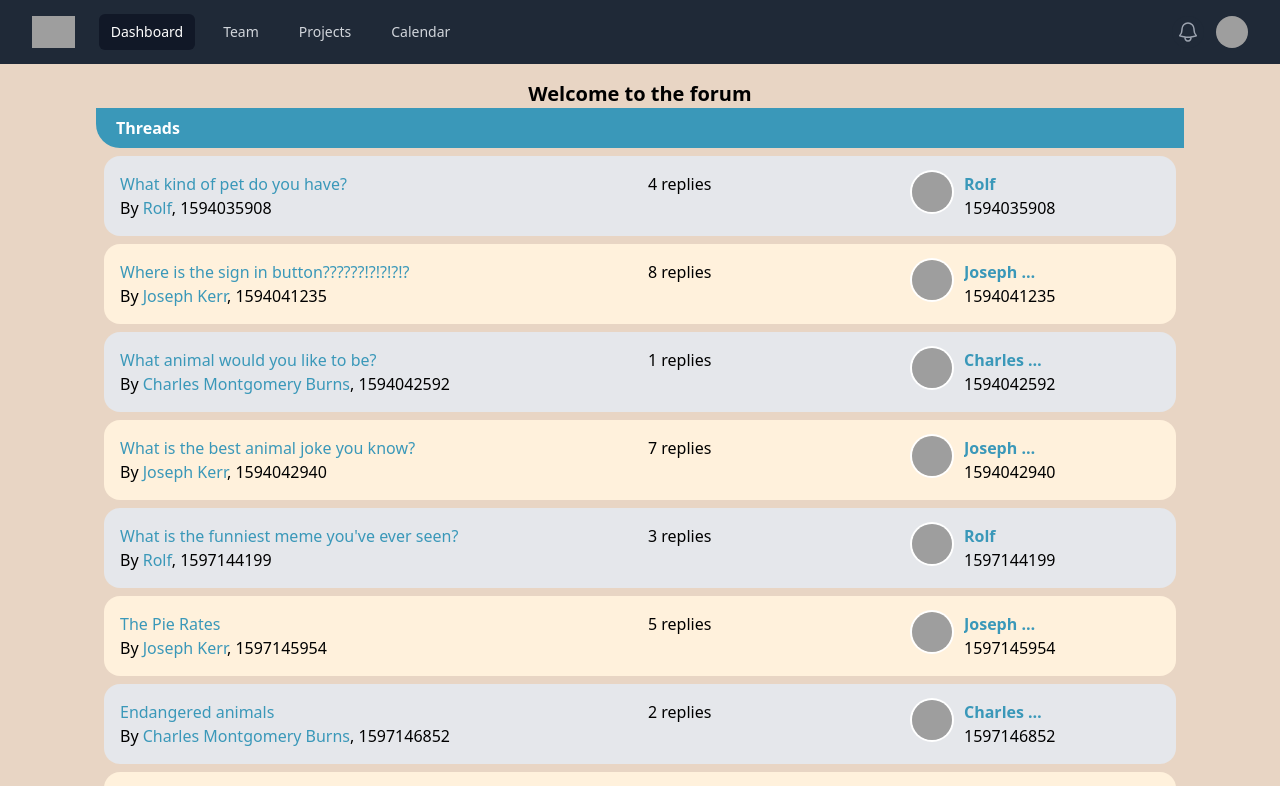
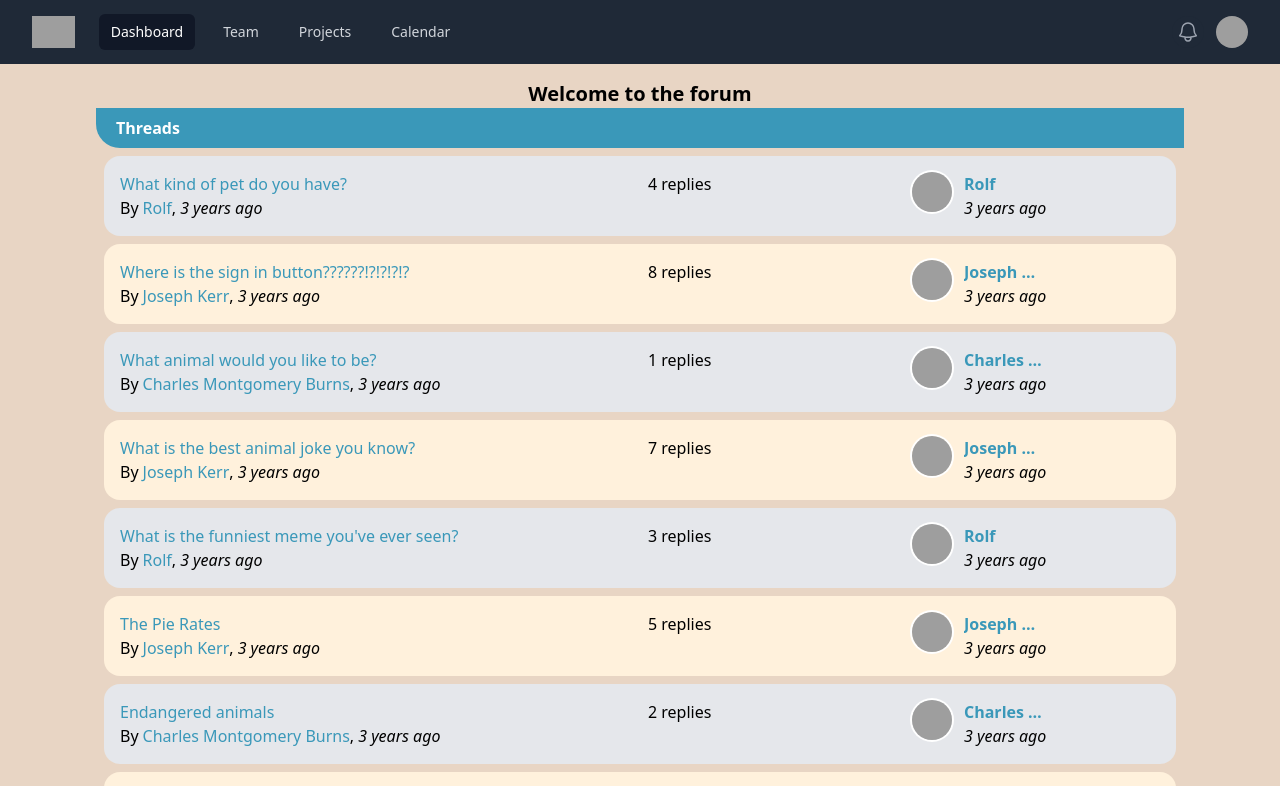
Before and after one commit to majajij/vue-school, a Vue app: page / in a window 1280 px wide. Shown: the top 786 px of the page. Built offline with nearby package versions, Linux system fonts and the light colour scheme; grey boxes are pictures that could not be loaded.

Commit message:
Registering Base Components Globally

```diff
--- /dev/null
+++ b/src/components/AppDate.vue
@@ -0,0 +1,40 @@
+<template>
+  <div>
+    <span class="italic" :title="humanFriendlyDate(timestamp)">
+          {{ diffForHumans(timestamp) }}
+    </span>
+  </div>
+</template>
+
+<script>
+import dayjs from 'dayjs';
+import relativeTime from 'dayjs/plugin/relativeTime';
+import localizedFormat from 'dayjs/plugin/localizedFormat';
+dayjs.extend(relativeTime)
+dayjs.extend(localizedFormat)
+export default {
+  name: 'AppDate',
+  props:{
+    timestamp:{
+      type: Number,
+      required: true
+    }
+  },
+  data (){
+    return {
+    }
+  },
+  methods:{
+    diffForHumans(timestamp){
+      return dayjs.unix(timestamp).fromNow();
+    },
+    humanFriendlyDate(timestamp){
+      return dayjs.unix(timestamp).format('llll');
+    }
+  }
+}
+</script>
+
+<style lang="scss" scoped>
+
+</style>
--- a/src/components/PostItem.vue
+++ b/src/components/PostItem.vue
@@ -10,9 +10,9 @@
       </div>
       <div class="flex-initial w-10/12 px-2 py-2">
         <p>{{post.text}}</p>
-        <span class="float-right mt-2 italic" :title="humanFriendlyDate(post.publishedAt)">
-          {{ diffForHumans(post.publishedAt) }}
-        </span>
+        <div class="float-right mt-2">
+          <app-date :timestamp="post.publishedAt" />
+        </div>
       </div>
     </div>
   </div>
@@ -20,11 +20,6 @@
 
 <script>
 import sourceData from "@/data.json";
-import dayjs from 'dayjs';
-import relativeTime from 'dayjs/plugin/relativeTime';
-import localizedFormat from 'dayjs/plugin/localizedFormat';
-dayjs.extend(relativeTime)
-dayjs.extend(localizedFormat)
 export default {
   name: 'PostItem',
   props:{
@@ -41,12 +36,6 @@ export default {
   methods:{
     userById(userId){
       return this.users.find(p => p.id === userId)
-    },
-    diffForHumans(timestamp){
-      return dayjs.unix(timestamp).fromNow();
-    },
-    humanFriendlyDate(timestamp){
-      return dayjs.unix(timestamp).format('llll');
     }
   }
 }
--- a/src/components/ThreadList.vue
+++ b/src/components/ThreadList.vue
@@ -11,8 +11,8 @@
             <div class="text-primary">
               <router-link :to="{name: 'ThreadShow', params: {id: thread.id}}">{{thread.title}}</router-link>
             </div>
-            <div>
-              By <span class="text-primary">{{userById(thread.userId).name}}</span>, {{thread.publishedAt}}
+            <div class="flex flex-row">
+              By <span class="ml-1 text-primary">{{userById(thread.userId).name}}</span>, <app-date class="ml-1" :timestamp="thread.publishedAt" />
             </div>
           </div>
         </div>
@@ -27,7 +27,7 @@
           </div>
           <div class="flex flex-col">
             <div class="font-bold text-primary truncate w-20">{{userById(thread.userId).name}}</div>
-            <div>{{thread.publishedAt}}</div>
+            <app-date :timestamp="thread.publishedAt" />
           </div>
         </div>
       </div>
@@ -53,7 +53,6 @@
 
 <script>
 import sourceData from "@/data.json";
-
 export default {
   data (){
     return {
--- a/src/main.js
+++ b/src/main.js
@@ -5,4 +5,13 @@ import './assets/index.css'
 
 const app = createApp(App);
 app.use(router)
+
+const requireComponent = require.context('./components', true, /App[A-Z]\w+\.(vue|js)$/);
+requireComponent.keys().forEach(function (fileName) {
+  let baseComponentConfig = requireComponent(fileName);
+  baseComponentConfig = baseComponentConfig.default || baseComponentConfig;
+  const baseComponentName = baseComponentConfig.name || (fileName.replace(/^.+\//, '').replace(/\.\w+$/, ''));
+  app.component(baseComponentName, baseComponentConfig);
+})
+
 app.mount('#app')
```
